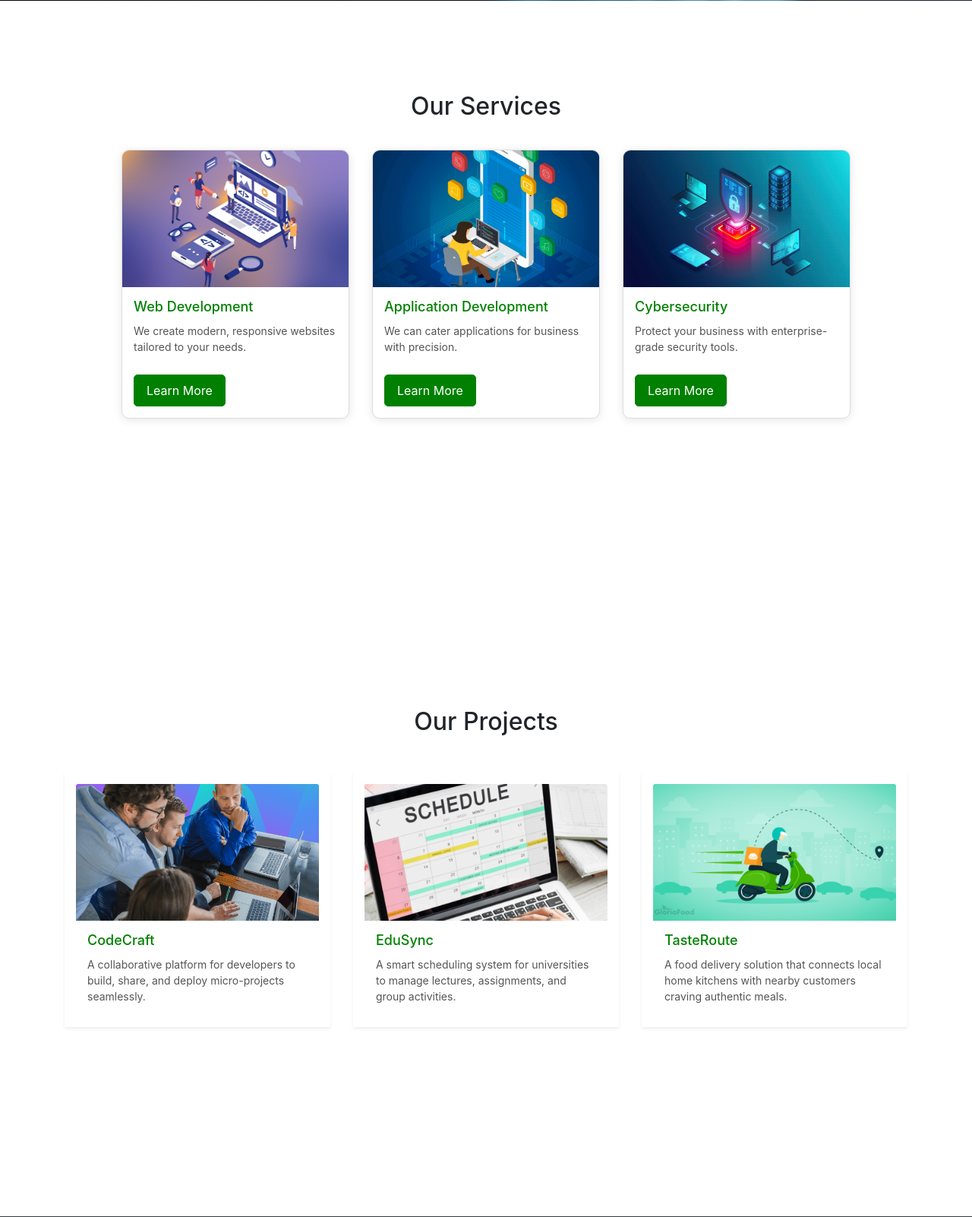
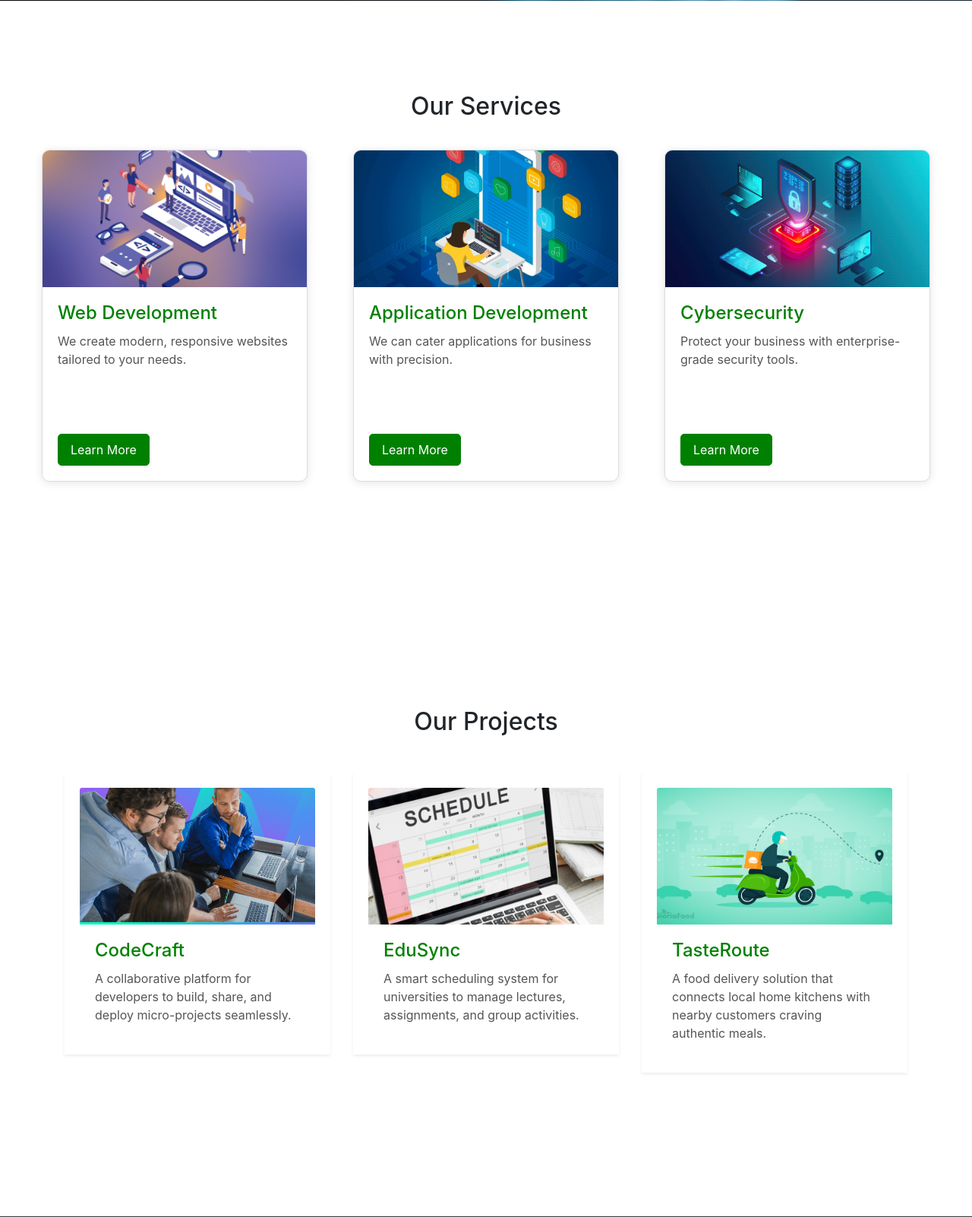
Before and after one commit to kaush-r/web-project-cs, a PHP site: page / in a window 1280 px wide. Shown: the part 799-2401 px from the top of the page at 76% size. Run offline with PHP 8.4, Linux system fonts and the light colour scheme.

Commit message:
Update style.css

```diff
--- a/css/style.css
+++ b/css/style.css
@@ -44,18 +44,21 @@ html {
   display: flex;
   justify-content: center;
   flex-wrap: wrap;
-  gap: 30px;
+  gap: 60px;
   padding: 30px 20px;
 }
 
 .card {
-  width: 300px;
+  width: 350px;
+  height: 450;
   border: 1px solid #ddd;
   border-radius: 10px;
   overflow: hidden;
   box-shadow: 0 2px 12px rgba(0, 0, 0, 0.1);
   transition: transform 0.3s;
   background-color: white;
+  display: flex;
+  flex-direction: column;
 }
 
 .card:hover {
@@ -69,23 +72,24 @@ html {
 }
 
 .card-body {
-  padding: 15px;
+  padding: 20px;
+  flex-grow: 1;
 }
 
 .card-title {
-  font-size: 18px;
+  font-size: 24px;
   margin-bottom: 10px;
   color: green;
 }
 
 .card-text {
-  font-size: 14px;
+  font-size: 16px;
   color: #555;
 }
 
 .btn {
   display: inline-block;
-  margin-top: 10px;
+  margin-top: 70px;
   background-color: green;
   color: white;
   padding: 8px 16px;
```
